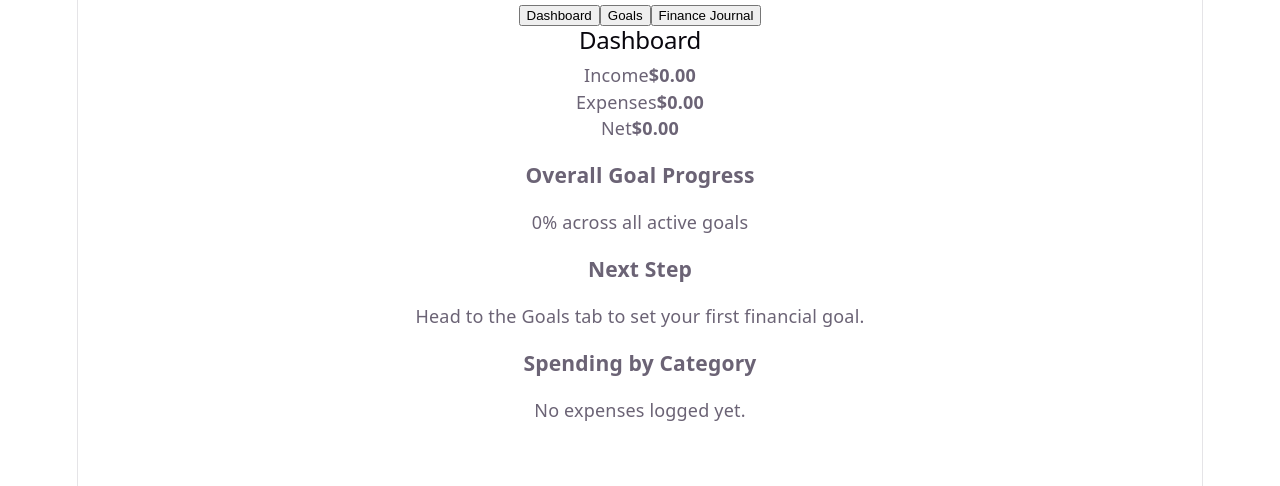
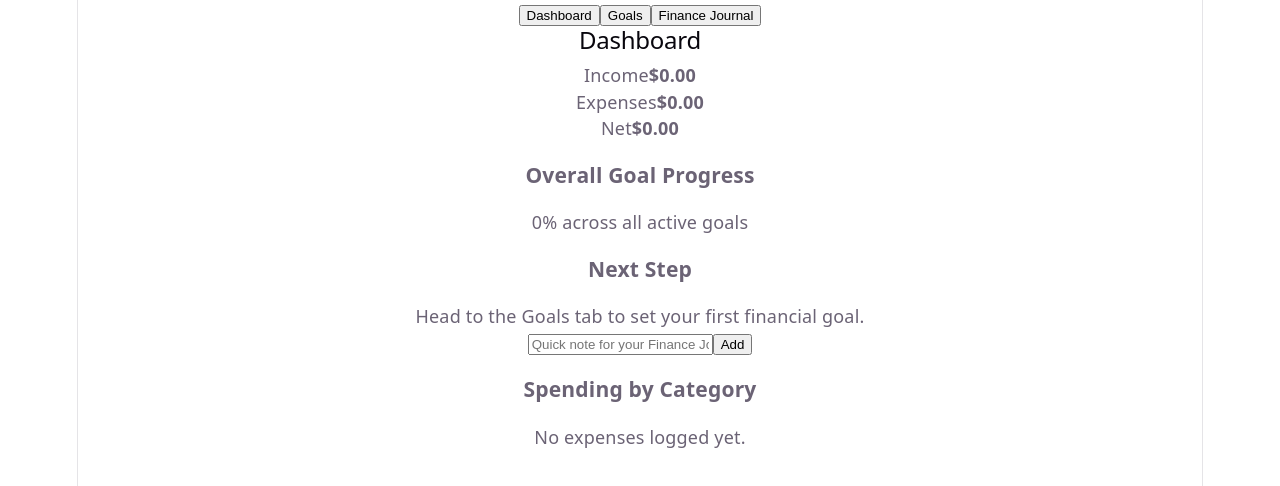
Before and after one commit to Shak771188/whew-budget-app, a React (Vite) app: page / in a window 1280 px wide. Shown: the top 486 px of the page. Built offline with nearby package versions, Linux system fonts and the light colour scheme.

Commit message:
Add quick-note box to Dashboard, fix Finance Jornal list rendering

```diff
--- a/src/App.jsx
+++ b/src/App.jsx
@@ -14,7 +14,7 @@ function App() {
     <div className="app">
       <Navigation activeTab={activeTab} setActiveTab={setActiveTab} />
       {activeTab === 'dashboard' && (
-        <Dashboard transactions={transactions} goals={goals} />
+        <Dashboard transactions={transactions} goals={goals} setTransactions={setTransactions} />
       )}
       {activeTab === 'goals' && (
         <Goals goals={goals} setGoals={setGoals} />
--- a/src/components/Dashboard.jsx
+++ b/src/components/Dashboard.jsx
@@ -1,4 +1,5 @@
-function Dashboard({ transactions, goals }) {
+import { useState } from 'react';
+function Dashboard({ transactions, goals, setTransactions }) {
   const totalIncome = transactions
     .filter((t) => t.type === 'income')
     .reduce((sum, t) => sum + t.amount, 0);
@@ -36,6 +37,24 @@ function Dashboard({ transactions, goals }) {
     }
     return "You're on track. Keep logging your transactions to stay ahead.";
   }
+  const [quickNote, setQuickNote] = useState('');
+
+  function handleQuickNote(e) {
+    e.preventDefault();
+    if (!quickNote.trim()) return;
+
+    const newEntry = {
+      id: Date.now(),
+      date: new Date().toISOString().split('T')[0],
+      category: 'Note',
+      amount: 0,
+      type: 'note',
+      note: quickNote,
+    };
+
+    setTransactions([...transactions, newEntry]);
+    setQuickNote('');
+  }
 
   return (
     <div className="dashboard">
@@ -67,6 +86,15 @@ function Dashboard({ transactions, goals }) {
         <h3>Next Step</h3>
         <p>{getNextStep()}</p>
       </div>
+      <form className="quick-note" onSubmit={handleQuickNote}>
+        <input
+          type="text"
+          placeholder="Quick note for your Finance Journal..."
+          value={quickNote}
+          onChange={(e) => setQuickNote(e.target.value)}
+        />
+        <button type="submit">Add</button>
+      </form>
 
       <h3>Spending by Category</h3>
       {Object.keys(categoryTotals).length === 0 ? (
--- a/src/components/FinanceJournal.jsx
+++ b/src/components/FinanceJournal.jsx
@@ -74,9 +74,11 @@ function FinanceJournal({ transactions, setTransactions }) {
               <li key={t.id} className={t.type}>
                 <span className="entry-date">{t.date}</span>
                 <span className="entry-category">{t.category}</span>
+                {t.type !== 'note' && (
                   <span className="entry-amount">
                     {t.type === 'income' ? '+' : '-'}${t.amount.toFixed(2)}
                   </span>
+                )}
                 {t.note && <span className="entry-note">{t.note}</span>}
               </li>
             ))}
```
Lines whose indentation alone changed are shown as unchanged.
